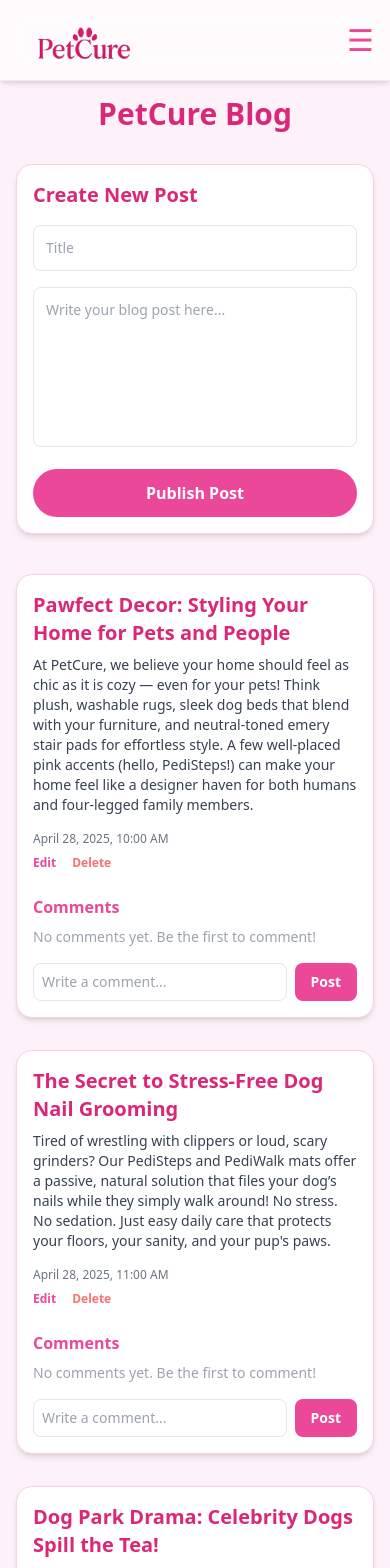
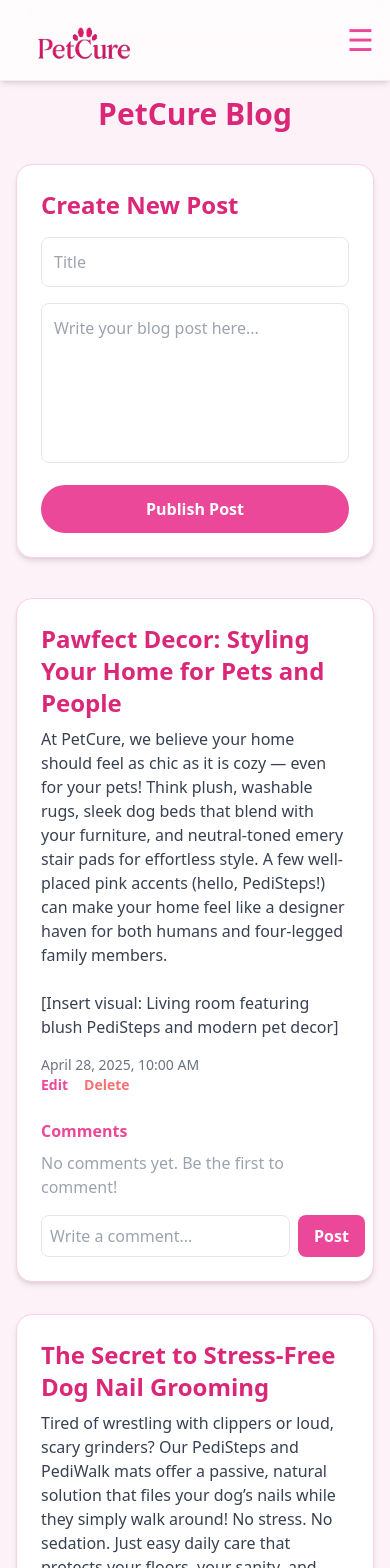
Before and after one commit to t-vanderwolk/PetCure, a React (Create React App) app: page /blog in a window 390 px wide. Shown: the top 1568 px of the page. Built offline with nearby package versions, Linux system fonts and the light colour scheme.

Commit message:
emery selections updated Blog.js

```diff
--- a/src/pages/Blog.js
+++ b/src/pages/Blog.js
@@ -3,28 +3,89 @@ import React, { useState } from 'react';
 import { motion } from 'framer-motion';
 
 function Blog() {
+  const currentUser = 'admin'; // Replace this with auth logic if available
+
   const [posts, setPosts] = useState([
     {
       id: 1,
       title: 'Pawfect Decor: Styling Your Home for Pets and People',
-      content: `At PetCure, we believe your home should feel as chic as it is cozy — even for your pets! Think plush, washable rugs, sleek dog beds that blend with your furniture, and neutral-toned emery stair pads for effortless style. A few well-placed pink accents (hello, PediSteps!) can make your home feel like a designer haven for both humans and four-legged family members.`,
+      content: `At PetCure, we believe your home should feel as chic as it is cozy — even for your pets! Think plush, washable rugs, sleek dog beds that blend with your furniture, and neutral-toned emery stair pads for effortless style. A few well-placed pink accents (hello, PediSteps!) can make your home feel like a designer haven for both humans and four-legged family members.
+
+[Insert visual: Living room featuring blush PediSteps and modern pet decor]`,
       createdAt: 'April 28, 2025, 10:00 AM',
+      author: 'admin',
       comments: [],
     },
     {
       id: 2,
       title: 'The Secret to Stress-Free Dog Nail Grooming',
-      content: `Tired of wrestling with clippers or loud, scary grinders? Our PediSteps and PediWalk mats offer a passive, natural solution that files your dog’s nails while they simply walk around! No stress. No sedation. Just easy daily care that protects your floors, your sanity, and your pup's paws.`,
+      content: `Tired of wrestling with clippers or loud, scary grinders? Our PediSteps and PediWalk mats offer a passive, natural solution that files your dog’s nails while they simply walk around! No stress. No sedation. Just easy daily care that protects your floors, your sanity, and your pup's paws.
+
+[Insert visual: Close-up of a dog’s paw using PediWalk on a light beige carpet]`,
       createdAt: 'April 28, 2025, 11:00 AM',
+      author: 'admin',
       comments: [],
     },
     {
       id: 3,
       title: 'Dog Park Drama: Celebrity Dogs Spill the Tea!',
-      content: `Word on the street is that Lady Gaga’s Frenchies are starting their own fashion line — and Suki Waterhouse’s dachshund is reportedly "not impressed." Meanwhile, Tika the Iggy has been throwing some serious side-eye at any pup who shows up at the park in last season’s harness. Stay tuned for more canine couture drama — it’s getting juicy! 🐾👑`,
+      content: `Word on the street is that Lady Gaga’s Frenchies are starting their own fashion line — and Suki Waterhouse’s dachshund is reportedly "not impressed." Meanwhile, Tika the Iggy has been throwing some serious side-eye at any pup who shows up at the park in last season’s harness. Stay tuned for more canine couture drama — it’s getting juicy! 🐾👑
+
+[Insert visual: Illustrated gossip column featuring cartoon celeb dogs]`,
       createdAt: 'April 28, 2025, 12:00 PM',
+      author: 'admin',
       comments: [],
     },
+    {
+      id: 48089,
+      title: "Nail the Look: Matching Your Pet's Paw-dicure to Your Decor",
+      content: `Your home is an extension of your style — and now, your dog’s nails can be too! Pair blush-toned PediSteps with gold-accented decor or opt for neutral textures that blend seamlessly into modern spaces. Our customizable emery kits let you match your pet’s care routine with your aesthetic goals.
+
+[Insert visual: A chic interior with blush PediSteps matching throw pillows and decor accents]`,
+      createdAt: 'May 06, 2025, 12:51 AM',
+      author: 'admin',
+      comments: [],
+    },
+    {
+      id: 62892,
+      title: "How Often Should You File Your Dog’s Nails?",
+      content: `While every dog is different, most pups need nail filing every 1–2 weeks to prevent overgrowth. But with PetCure’s passive filing design, you don’t have to calendar grooming days anymore — just let your dog walk naturally on PediSteps or PediWalk throughout the day!
+
+[Insert visual: Infographic showing typical nail growth rates and risks of overgrown nails]`,
+      createdAt: 'May 06, 2025, 12:51 AM',
+      author: 'admin',
+      comments: [],
+    },
+    {
+      id: 44208,
+      title: "From Pain to Polished: How Nail Care Transforms Senior Dogs",
+      content: `Older dogs often struggle with joint pain made worse by long nails. PetCure helps senior pets stay mobile and comfortable without the stress of manual trims. Smooth steps, quiet filing, and safer movement — all in one simple solution.
+
+[Insert visual: Before/after photos of a senior dog using PediSteps]`,
+      createdAt: 'May 06, 2025, 12:51 AM',
+      author: 'admin',
+      comments: [],
+    },
+    {
+      id: 64982,
+      title: "Home Safe Home: Why Emery Pads Beat Anti-Slip Tape",
+      content: `Traditional anti-slip solutions look industrial and wear down fast. PediSteps offer style, comfort, and function all in one — while also keeping your dog’s nails naturally filed. No more unsightly tape or foam strips on your stairs.
+
+[Insert visual: Side-by-side comparison of stairs with anti-slip tape vs. PediSteps]`,
+      createdAt: 'May 06, 2025, 12:51 AM',
+      author: 'admin',
+      comments: [],
+    },
+    {
+      id: 67955,
+      title: "Designing a Dog-Friendly Staircase That Doesn’t Sacrifice Style",
+      content: `It’s possible to create a pet-safe staircase without giving up aesthetics. Use our emery-textured PediSteps in pastel, neutral, or patterned finishes that feel intentional and elegant. Blending pet care with interior design has never been this easy.
+
+[Insert visual: A luxury staircase with custom-colored PediSteps and matching railing or wallpaper accents]`,
+      createdAt: 'May 06, 2025, 12:51 AM',
+      author: 'admin',
+      comments: [],
+    }
   ]);
 
   const [title, setTitle] = useState('');
@@ -32,7 +93,6 @@ function Blog() {
   const [editingPostId, setEditingPostId] = useState(null);
   const [commentText, setCommentText] = useState({});
 
-  // Handle Create or Update Post
   const handleSubmit = (e) => {
     e.preventDefault();
     if (editingPostId !== null) {
@@ -44,6 +104,7 @@ function Blog() {
         title,
         content,
         createdAt: new Date().toLocaleString(),
+        author: currentUser,
         comments: [],
       };
       setPosts([newPost, ...posts]);
@@ -52,19 +113,16 @@ function Blog() {
     setContent('');
   };
 
-  // Handle Delete Post
   const handleDelete = (id) => {
     setPosts(posts.filter(post => post.id !== id));
   };
 
-  // Handle Edit Post
   const handleEdit = (post) => {
     setTitle(post.title);
     setContent(post.content);
     setEditingPostId(post.id);
   };
 
-  // Handle Add Comment
   const handleAddComment = (postId, text) => {
     if (!text.trim()) return;
     setPosts(posts.map(post =>
@@ -79,7 +137,6 @@ function Blog() {
     <section className="bg-pink-50 pt-24 pb-20 min-h-screen overflow-x-hidden">
       <div className="w-full max-w-4xl mx-auto px-4 sm:px-6">
 
-        {/* Blog Heading */}
         <motion.h1
           initial={{ opacity: 0, y: 40 }}
           animate={{ opacity: 1, y: 0 }}
@@ -89,9 +146,8 @@ function Blog() {
           PetCure Blog
         </motion.h1>
 
-        {/* Blog Form */}
-        <form onSubmit={handleSubmit} className="bg-white p-4 sm:p-6 md:p-8 rounded-2xl shadow-md border border-pink-200 mb-10">
-          <h2 className="text-xl sm:text-2xl font-semibold text-pink-600 mb-4">
+        <form onSubmit={handleSubmit} className="bg-white p-6 rounded-2xl shadow-md border border-pink-200 mb-10">
+          <h2 className="text-2xl font-semibold text-pink-600 mb-4">
             {editingPostId ? 'Edit Post' : 'Create New Post'}
           </h2>
           <input
@@ -99,28 +155,27 @@ function Blog() {
             placeholder="Title"
             value={title}
             onChange={(e) => setTitle(e.target.value)}
-            className="w-full p-3 text-sm sm:text-base mb-4 border rounded-lg focus:outline-none focus:ring-2 focus:ring-pink-400"
+            className="w-full p-3 mb-4 border rounded-lg focus:outline-none focus:ring-2 focus:ring-pink-400"
             required
           />
           <textarea
             placeholder="Write your blog post here..."
             value={content}
             onChange={(e) => setContent(e.target.value)}
-            className="w-full p-3 text-sm sm:text-base mb-4 border rounded-lg focus:outline-none focus:ring-2 focus:ring-pink-400 h-40 resize-none"
+            className="w-full p-3 mb-4 border rounded-lg focus:outline-none focus:ring-2 focus:ring-pink-400 h-40 resize-none"
             required
           />
           <button
             type="submit"
-            className="w-full sm:w-auto bg-pink-500 hover:bg-pink-600 text-white font-bold py-3 px-6 rounded-full transition text-base"
+            className="w-full sm:w-auto bg-pink-500 hover:bg-pink-600 text-white font-bold py-3 px-6 rounded-full transition"
           >
             {editingPostId ? 'Update Post' : 'Publish Post'}
           </button>
         </form>
 
-        {/* Blog Posts */}
         <div className="space-y-8">
           {posts.length === 0 ? (
-            <p className="text-center text-gray-500 text-sm sm:text-base">No blog posts yet. Start by writing one!</p>
+            <p className="text-center text-gray-500">No blog posts yet. Start by writing one!</p>
           ) : (
             posts.map(post => (
               <motion.div
@@ -128,33 +183,24 @@ function Blog() {
                 initial={{ opacity: 0, y: 20 }}
                 animate={{ opacity: 1, y: 0 }}
                 transition={{ duration: 0.5 }}
-                className="bg-white p-4 sm:p-6 md:p-8 rounded-2xl shadow-md border border-pink-200"
+                className="bg-white p-6 rounded-2xl shadow-md border border-pink-200"
               >
-                <h3 className="text-xl sm:text-2xl font-bold text-pink-600 mb-2">{post.title}</h3>
-                <p className="text-gray-700 mb-4 text-sm sm:text-base">{post.content}</p>
-                <div className="flex flex-col sm:flex-row justify-between items-start sm:items-center text-xs sm:text-sm text-gray-500 gap-2 mb-6">
+                <h3 className="text-2xl font-bold text-pink-600 mb-2">{post.title}</h3>
+                <p className="text-gray-700 whitespace-pre-line mb-4">{post.content}</p>
+                <div className="flex flex-col sm:flex-row justify-between items-start sm:items-center text-sm text-gray-500 mb-6">
                   <span>{post.createdAt}</span>
-                  <div className="flex space-x-4">
-                    <button
-                      onClick={() => handleEdit(post)}
-                      className="text-pink-500 hover:text-pink-700 font-semibold"
-                    >
-                      Edit
-                    </button>
-                    <button
-                      onClick={() => handleDelete(post.id)}
-                      className="text-red-400 hover:text-red-600 font-semibold"
-                    >
-                      Delete
-                    </button>
-                  </div>
+                  {post.author === currentUser && (
+                    <div className="flex space-x-4">
+                      <button onClick={() => handleEdit(post)} className="text-pink-500 hover:text-pink-700 font-semibold">Edit</button>
+                      <button onClick={() => handleDelete(post.id)} className="text-red-400 hover:text-red-600 font-semibold">Delete</button>
+                    </div>
+                  )}
                 </div>
 
-                {/* Comments Section */}
                 <div className="mt-6">
                   <h4 className="text-pink-500 font-bold mb-2">Comments</h4>
                   {post.comments.length === 0 ? (
-                    <p className="text-gray-400 text-sm mb-4">No comments yet. Be the first to comment!</p>
+                    <p className="text-gray-400 mb-4">No comments yet. Be the first to comment!</p>
                   ) : (
                     <ul className="mb-4 space-y-2">
                       {post.comments.map(comment => (
@@ -170,17 +216,16 @@ function Blog() {
                       placeholder="Write a comment..."
                       value={commentText[post.id] || ''}
                       onChange={(e) => setCommentText(prev => ({ ...prev, [post.id]: e.target.value }))}
-                      className="flex-grow p-2 border rounded-lg focus:outline-none focus:ring-2 focus:ring-pink-400 text-sm"
+                      className="flex-grow p-2 border rounded-lg focus:outline-none focus:ring-2 focus:ring-pink-400"
                     />
                     <button
                       onClick={() => handleAddComment(post.id, commentText[post.id])}
-                      className="bg-pink-500 hover:bg-pink-600 text-white font-bold py-2 px-4 rounded-lg transition text-sm"
+                      className="bg-pink-500 hover:bg-pink-600 text-white font-bold py-2 px-4 rounded-lg transition"
                     >
                       Post
                     </button>
                   </div>
                 </div>
-
               </motion.div>
             ))
           )}
```
